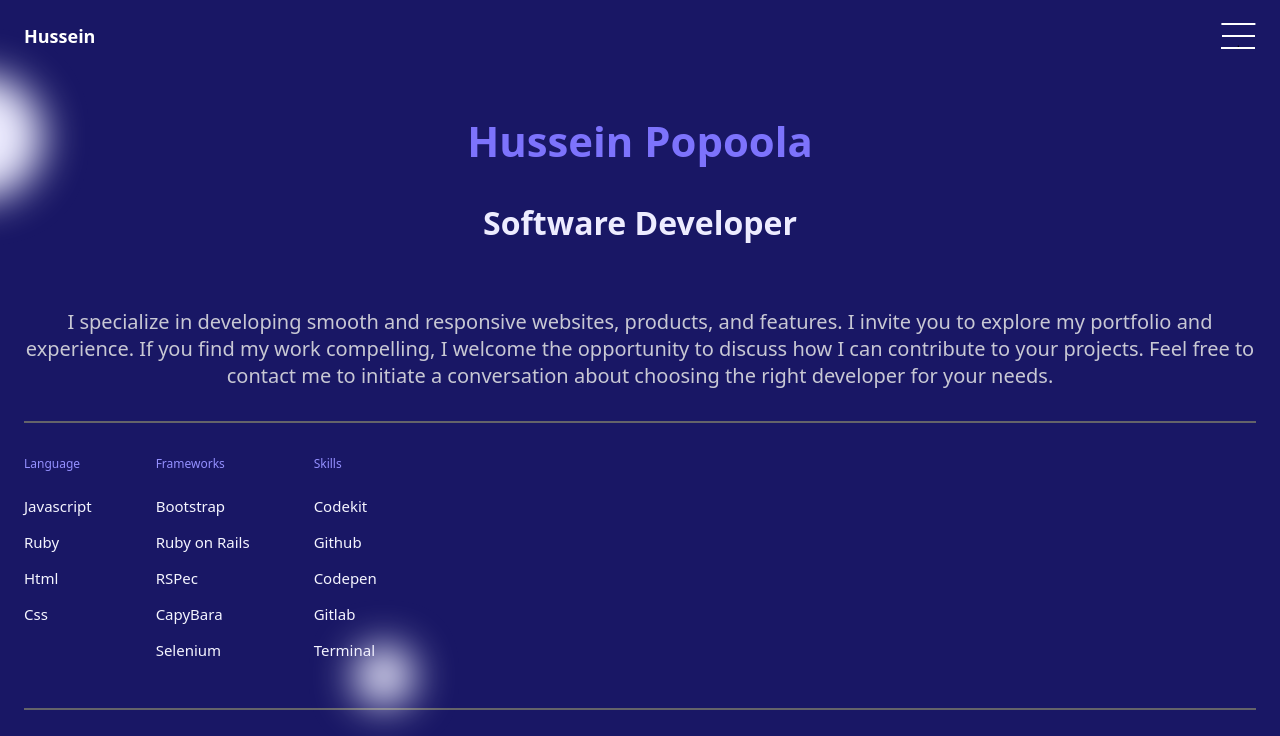
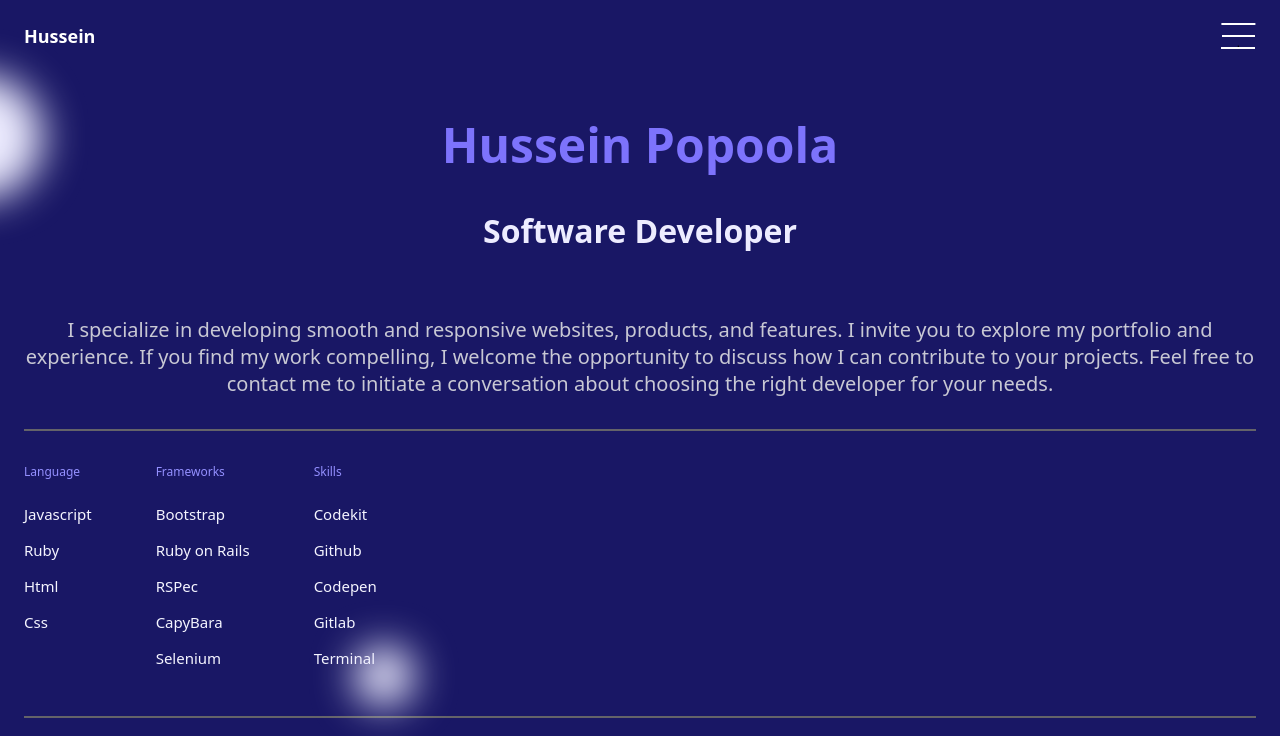
Before and after one commit to popoolahussein/my-real-portfolio-project, a website: page index.html in a window 1280 px wide. Shown: the top 736 px of the page. Drawn offline with nearby package versions, Linux system fonts and the light colour scheme.

Commit message:
docs:modified my-name's font-size

```diff
--- a/css/index.css
+++ b/css/index.css
@@ -184,7 +184,7 @@ body {
 
 .my-name {
   color: #7D73FC;
-  font-size: 41.85px;
+  font-size: 3rem;
   margin-bottom: 2rem;
 }
 
```
